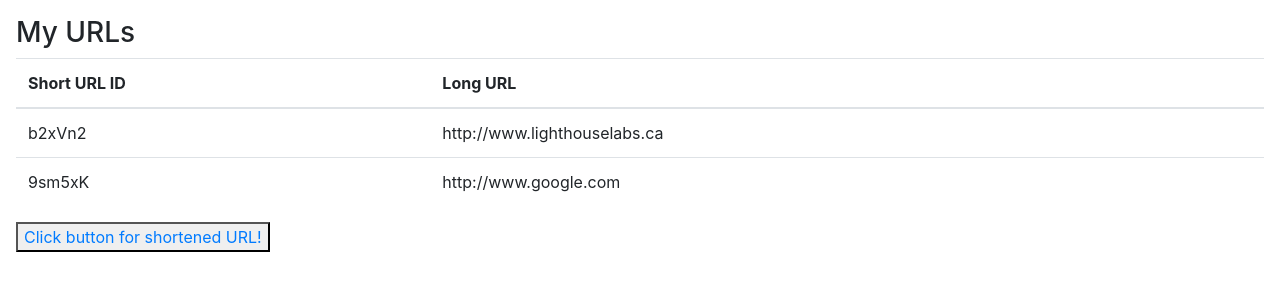
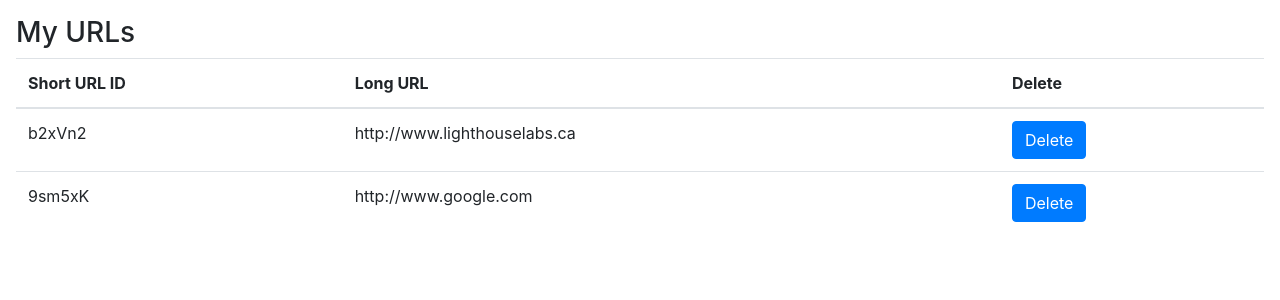
Before and after one commit to jameshagans/tinyapp, a Node server app: page /urls in a window 1280 px wide. Shown: the part 56-356 px from the top of the page. Run offline with Node 20, Linux system fonts and the light colour scheme; some libraries are stand-ins or nearby versions.

Commit message:
added delete form buttons to /urls  pag and added route to delete on POSt request

```diff
--- a/express_server.js
+++ b/express_server.js
@@ -45,6 +45,13 @@ app.post("/urls", (req, res) => {
   console.log(urlDatabase);
   res.redirect(`/urls/${id}`); // Respond with 'Ok' (we will replace this)
 });
+
+
+app.post('/urls/:id/delete', (req, res) => {
+  const id = req.params.id
+  delete urlDatabase[id];
+  res.redirect('/urls');
+})
 
 
 
--- a/views/urls_index.ejs
+++ b/views/urls_index.ejs
@@ -25,6 +25,7 @@
           <tr>
             <th scope="col">Short URL ID</th>
             <th scope="col">Long URL</th>
+            <th scope="col">Delete</th>
           </tr>
         </thead>
         <tbody>
@@ -32,11 +33,20 @@
             <tr>
               <td><%= id %></td>
               <td><%= urls[id] %></td>
+              <td><form method="POST" action="/urls/<%= id %>/delete">
+
+
+
+
+                <button type="submit" class="btn btn-primary">Delete</button>
+              </form></td>
+
             </tr>
           <% } %>
         </tbody>
       </table>
-      <button><a href="">Click button for shortened URL!</a></button>
+
+
     </main>
     <!-- Bootstrap JS -->
     <script
```
